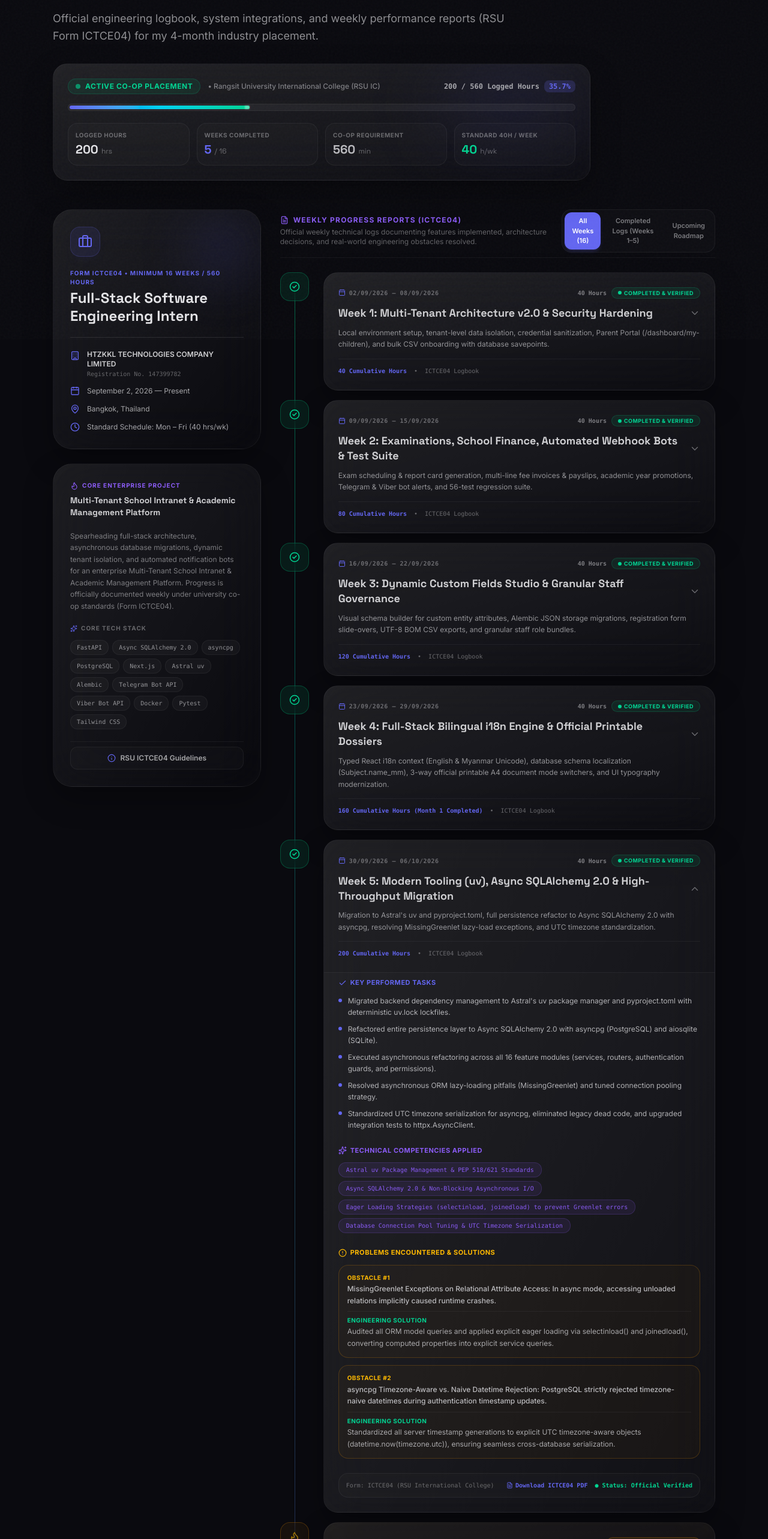
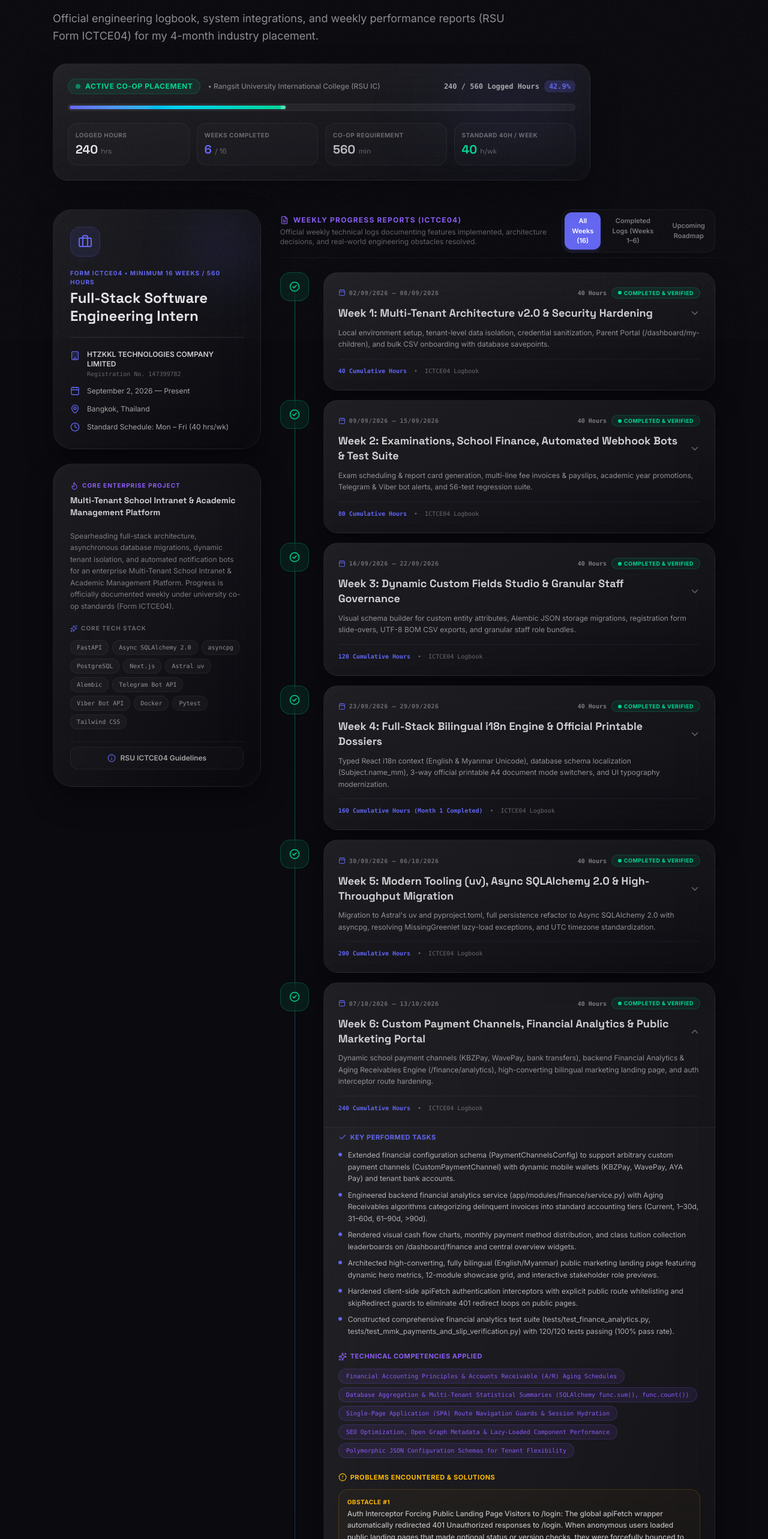
Before and after one commit to jomwan/Portfolio, a Next.js app: page /internship in a window 1280 px wide. Shown: the part 234-2800 px from the top of the page at 60% size. Built offline with nearby package versions, Linux system fonts and the light colour scheme.

Commit message:
feat(internship): complete week 6 progress report milestone with ICTCE04 PDF download

```diff
--- a/src/app/internship/page.tsx
+++ b/src/app/internship/page.tsx
@@ -32,7 +32,7 @@ export default function InternshipPage() {
   const { t } = useLanguage();
 
   // State management
-  const [expandedWeek, setExpandedWeek] = useState<string | null>("week-5");
+  const [expandedWeek, setExpandedWeek] = useState<string | null>("week-6");
   const [filter, setFilter] = useState<"all" | "completed" | "upcoming">("all");
   const [showAccreditationModal, setShowAccreditationModal] = useState(false);
 
@@ -173,7 +173,7 @@ export default function InternshipPage() {
             <div className="w-full h-3 bg-white/5 rounded-full overflow-hidden p-0.5 border border-white/5 relative mb-5">
               <motion.div
                 initial={{ width: 0 }}
-                animate={{ width: "35.7%" }}
+                animate={{ width: t.internship.metrics.progressPercent }}
                 transition={{ duration: 1.2, ease: "easeOut", delay: 0.3 }}
                 className="h-full bg-gradient-to-r from-primary via-cyan-400 to-emerald-400 rounded-full relative"
               >
@@ -576,7 +576,7 @@ export default function InternshipPage() {
                             <div className="p-3 rounded-2xl bg-white/[0.02] border border-white/5 flex flex-wrap items-center justify-between gap-2 text-[10px] text-foreground/40 font-mono">
                               <span>Form: ICTCE04 (RSU International College)</span>
                               <div className="flex items-center gap-3">
-                                {week.weekNum <= 5 && (
+                                {week.weekNum <= 6 && (
                                   <a
                                     href={`/reports/ICTCE04%20Week-${week.weekNum}%20Progress%20Report_Sai%20Swam%20Wan%20Hline.pdf`}
                                     target="_blank"
@@ -653,7 +653,7 @@ export default function InternshipPage() {
                   <div>• <strong>Program:</strong> B.Sc. in ICT (Information & Communication Technology)</div>
                   <div>• <strong>Employer:</strong> HTZKKL TECHNOLOGIES COMPANY LIMITED (Reg: 147399782)</div>
                   <div>• <strong>Requirement:</strong> Minimum 16 Weeks or 560 Cumulative Hours</div>
-                  <div>• <strong>Progress:</strong> 5 Weeks Completed (200 / 560 Hours logged)</div>
+                  <div>• <strong>Progress:</strong> 6 Weeks Completed (240 / 560 Hours logged)</div>
                 </div>
               </div>
 
--- a/src/lib/i18n/dictionaries/en.json
+++ b/src/lib/i18n/dictionaries/en.json
@@ -383,11 +383,11 @@
     "overviewDesc": "Spearheading full-stack architecture, asynchronous database migrations, dynamic tenant isolation, and automated notification bots for an enterprise Multi-Tenant School Intranet & Academic Management Platform. Progress is officially documented weekly under university co-op standards (Form ICTCE04).",
     "techStackTitle": "Core Tech Stack",
     "metrics": {
-      "completedWeeks": "5",
+      "completedWeeks": "6",
       "totalWeeks": "16",
-      "accumulatedHours": "200",
+      "accumulatedHours": "240",
       "targetHours": "560",
-      "progressPercent": "35.7%",
+      "progressPercent": "42.9%",
       "hoursLabel": "Logged Hours",
       "weeksLabel": "Weeks Completed",
       "targetLabel": "Co-op Requirement",
@@ -396,7 +396,7 @@
     "weeksTitle": "Weekly Progress Reports (ICTCE04)",
     "weeksSubtitle": "Official weekly technical logs documenting features implemented, architecture decisions, and real-world engineering obstacles resolved.",
     "filterAll": "All Weeks (16)",
-    "filterCompleted": "Completed Logs (Weeks 1–5)",
+    "filterCompleted": "Completed Logs (Weeks 1–6)",
     "filterUpcoming": "Upcoming Roadmap",
     "statusCompleted": "Completed & Verified",
     "statusInProgress": "Current Active Sprint",
@@ -581,23 +581,37 @@
       {
         "id": "week-6",
         "weekNum": 6,
-        "title": "Week 6: Performance Profiling & Query Optimization",
-        "status": "In Progress",
+        "title": "Week 6: Custom Payment Channels, Financial Analytics & Public Marketing Portal",
+        "status": "Completed",
         "date": "07/10/2026 – 13/10/2026",
         "hours": "40 Hours",
-        "cumulativeHours": "240 Cumulative Hours (Projected)",
-        "summary": "Executing database index benchmarks on PostgreSQL with EXPLAIN ANALYZE and tuning high-concurrency API latency.",
+        "cumulativeHours": "240 Cumulative Hours",
+        "summary": "Dynamic school payment channels (KBZPay, WavePay, bank transfers), backend Financial Analytics & Aging Receivables Engine (/finance/analytics), high-converting bilingual marketing landing page, and auth interceptor route hardening.",
         "tasks": [
-          "Benchmarking slow relational queries with EXPLAIN ANALYZE on PostgreSQL async connections.",
-          "Refactoring composite indexes across multi-tenant parent-student lookup tables.",
-          "Load testing asynchronous FastAPI endpoints under concurrent user spikes."
+          "Extended financial configuration schema (PaymentChannelsConfig) to support arbitrary custom payment channels (CustomPaymentChannel) with dynamic mobile wallets (KBZPay, WavePay, AYA Pay) and tenant bank accounts.",
+          "Engineered backend financial analytics service (app/modules/finance/service.py) with Aging Receivables algorithms categorizing delinquent invoices into standard accounting tiers (Current, 1–30d, 31–60d, 61–90d, >90d).",
+          "Rendered visual cash flow charts, monthly payment method distribution, and class tuition collection leaderboards on /dashboard/finance and central overview widgets.",
+          "Architected high-converting, fully bilingual (English/Myanmar) public marketing landing page featuring dynamic hero metrics, 12-module showcase grid, and interactive stakeholder role previews.",
+          "Hardened client-side apiFetch authentication interceptors with explicit public route whitelisting and skipRedirect guards to eliminate 401 redirect loops on public pages.",
+          "Constructed comprehensive financial analytics test suite (tests/test_finance_analytics.py, tests/test_mmk_payments_and_slip_verification.py) with 120/120 tests passing (100% pass rate)."
         ],
         "concepts": [
-          "Database Indexing Optimization & Query Plans",
-          "High-Concurrency Performance Profiling",
-          "Connection Pool Stress Testing"
+          "Financial Accounting Principles & Accounts Receivable (A/R) Aging Schedules",
+          "Database Aggregation & Multi-Tenant Statistical Summaries (SQLAlchemy func.sum(), func.count())",
+          "Single-Page Application (SPA) Route Navigation Guards & Session Hydration",
+          "SEO Optimization, Open Graph Metadata & Lazy-Loaded Component Performance",
+          "Polymorphic JSON Configuration Schemas for Tenant Flexibility"
         ],
-        "problems": []
+        "problems": [
+          {
+            "problem": "Auth Interceptor Forcing Public Landing Page Visitors to /login: The global apiFetch wrapper automatically redirected 401 Unauthorized responses to /login. When anonymous users loaded public landing pages that made optional status or version checks, they were forcefully bounced to /login.",
+            "solution": "Refactored frontend/services/api.ts with explicit public route whitelisting (PUBLIC_ROUTES: ['/', '/login']) and a shouldRedirectToLogin() guard paired with a skipRedirect: true flag on preflight calls."
+          },
+          {
+            "problem": "Performance Bottlenecks in Dynamic Receivables Aging Calculation: Iterating over thousands of invoice records in Python memory to calculate aging brackets caused high API latency (>1.2s) on the financial analytics endpoint.",
+            "solution": "Shifted date difference calculation and delinquency tier categorization directly into SQL query-level aggregates using CASE statements and date arithmetic, slashing response time from >1.2s to under 45ms."
+          }
+        ]
       },
       {
         "id": "week-7",
```
Also changed, not shown: src/lib/i18n/dictionaries/th.json, 1 other file (tests, documents, lock files or other folders).
